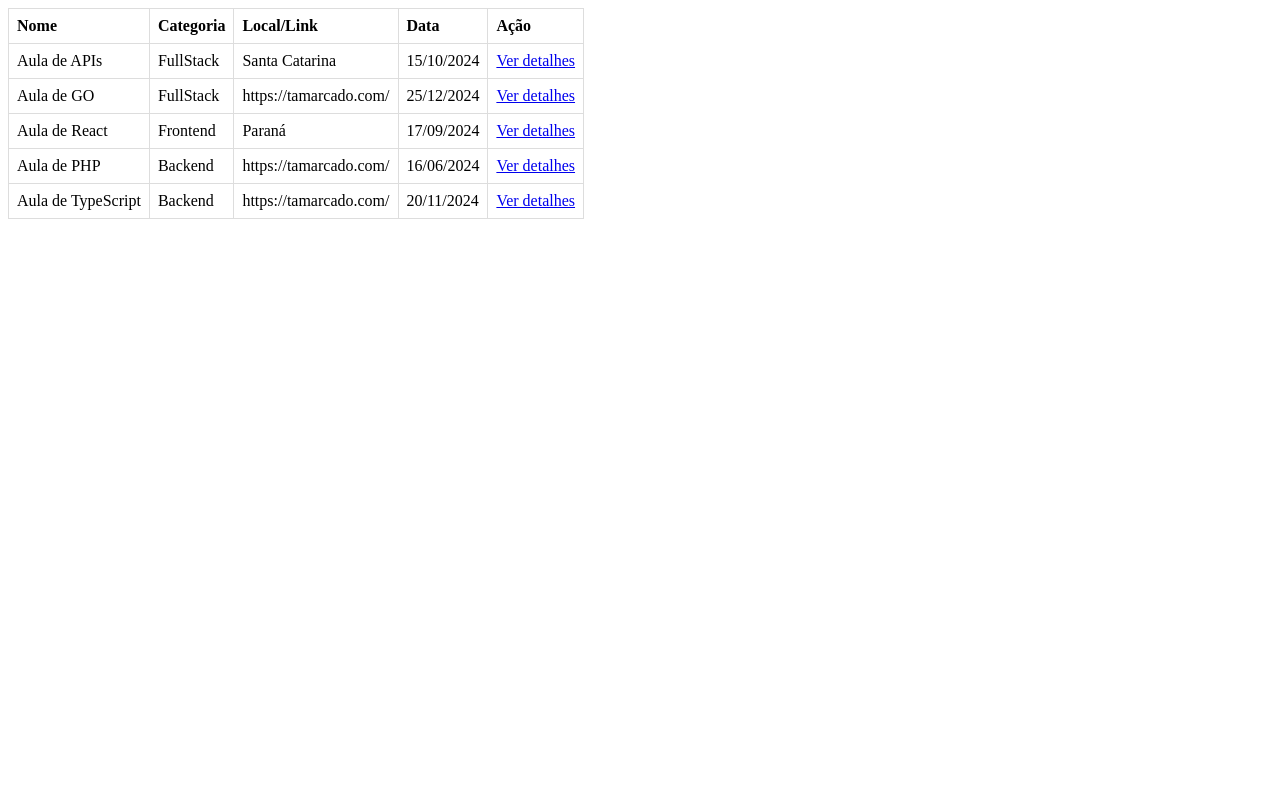
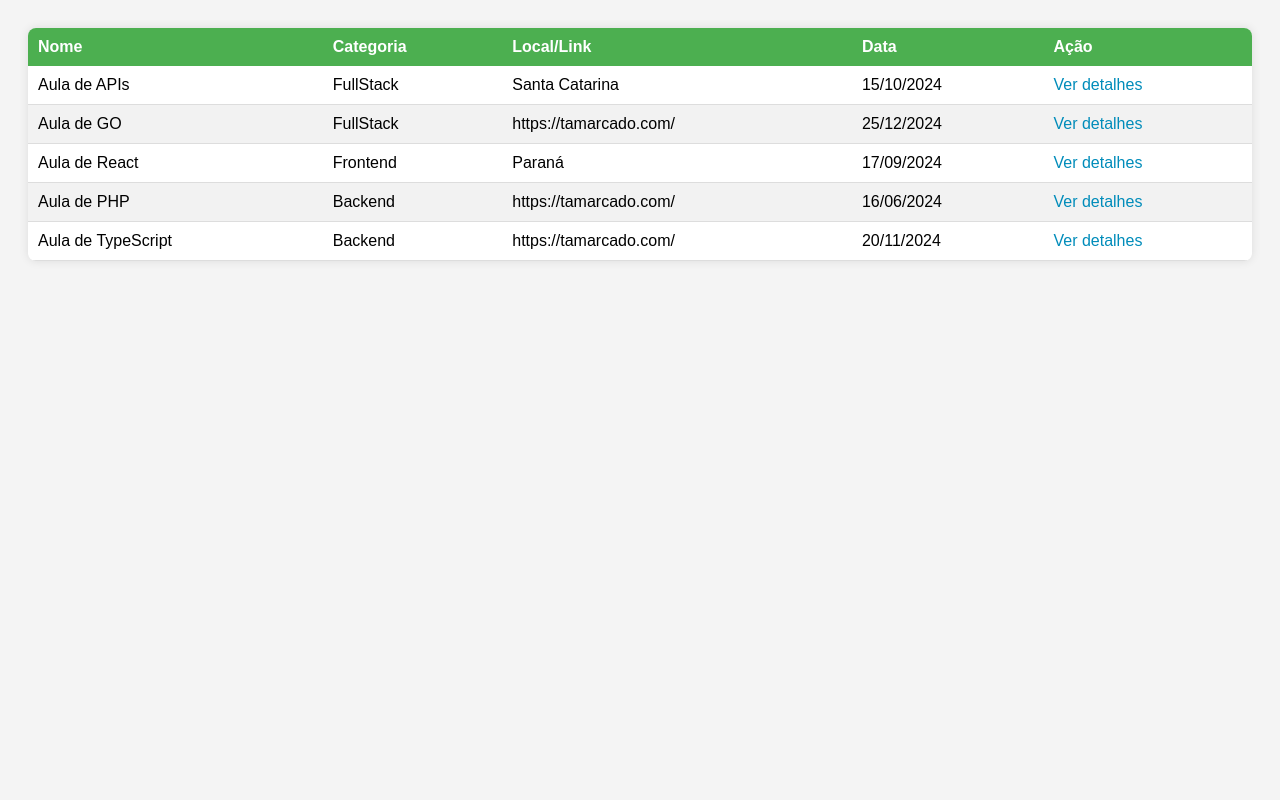
Before and after one commit to gritorgalego/python-codarme, a Django app: template ProjetoEventos/agenda/templates/agenda/listar_eventos.html in a window 1280 px wide. Run offline with Django 5.2, Linux system fonts and the light colour scheme; the template is opened without the code that fills it: values that come from a table or form of the project are taken from there, others are empty; data comes from the database, SQL or seed files in the repository; both versions use the stored data as it was after the commit.

Commit message:
Navegação entre páginas e Envio de Formulário

```diff
--- a/ProjetoEventos/agenda/models.py
+++ b/ProjetoEventos/agenda/models.py
@@ -21,3 +21,4 @@ class Evento(models.Model):
     local = models.CharField(max_length=256, blank=True)
     link = models.CharField(max_length=256, blank=True)
     data = models.DateField(null=True)
+    participantes = models.IntegerField(default=0)
--- a/ProjetoEventos/agenda/templates/agenda/listar_eventos.html
+++ b/ProjetoEventos/agenda/templates/agenda/listar_eventos.html
@@ -1,17 +1,57 @@
-<html>
+<!DOCTYPE html>
+<html lang="pt-br">
 <head>
+    <meta charset="UTF-8">
+    <meta name="viewport" content="width=device-width, initial-scale=1.0">
+    <title>Lista de Eventos</title>
     <style>
-            table {
-                border-collapse: collapse;
+        body {
+            font-family: Arial, sans-serif;
+            background-color: #f4f4f4;
+            padding: 20px;
         }
 
-            td, th {
-                border: 1px solid #dddddd;
+        table {
+            width: 100%;
+            border-collapse: collapse;
+            background-color: white;
+            box-shadow: 0 0 10px rgba(0, 0, 0, 0.1);
+            border-radius: 8px;
+            overflow: hidden;
+            margin-bottom: 20px;
+        }
+
+        th {
+            background-color: #4CAF50;
+            color: white;
+            padding: 10px;
             text-align: left;
-                padding: 8px;
+        }
+
+        td {
+            padding: 10px;
+            border-bottom: 1px solid #dddddd;
+        }
+
+        tr:nth-child(even) {
+            background-color: #f2f2f2;
+        }
+
+        tr:hover {
+            background-color: #f1f1f1;
+        }
+
+        a {
+            text-decoration: none;
+            color: #008CBA;
+        }
+
+        a:hover {
+            text-decoration: underline;
         }
     </style>
 </head>
+<body>
     <table>
         <thead>
             <tr>
@@ -33,10 +73,12 @@
                             {{evento.data | date:"d/m/Y"}}
                         {% else %}
                             a definir
-                        {% endif%}</td>
-                    <td><a href="exibir_evento.html">Ver detalhes</a></td>
+                        {% endif %}
+                    </td>
+                    <td><a href="{% url 'exibir_evento' evento.id %}">Ver detalhes</a></td>
                 </tr>
             {% endfor %}
         </tbody>
     </table>
-<html>
+</body>
+</html>
--- a/ProjetoEventos/agenda/urls.py
+++ b/ProjetoEventos/agenda/urls.py
@@ -1,8 +1,9 @@
 from django.urls import path
-from agenda.views import listar_eventos, exibir_evento
+from agenda.views import listar_eventos, exibir_evento, participar_evento
 
 
 urlpatterns = [
-    path("", listar_eventos),
-    path("evento", exibir_evento),
+    path("eventos/", listar_eventos, name="listar_eventos"),
+    path("eventos/<int:id>/", exibir_evento, name="exibir_evento"),
+    path("participar/", participar_evento, name="participar_evento"),
 ]
```
Also changed, not shown: ProjetoEventos/agenda/templates/agenda/exibir_evento.html (+79 -5 lines), ProjetoEventos/agenda/views.py (+16 -10 lines), ProjetoEventos/agenda/migrations/0003_evento_participantes.py (added), ProjetoEventos/db.sqlite3. Lines whose indentation alone changed are shown as unchanged.
